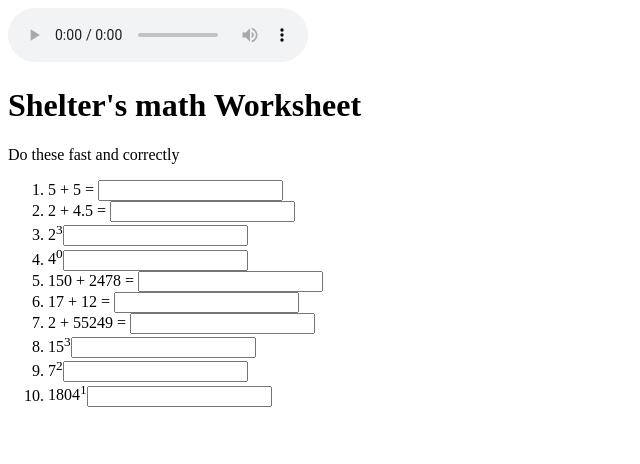
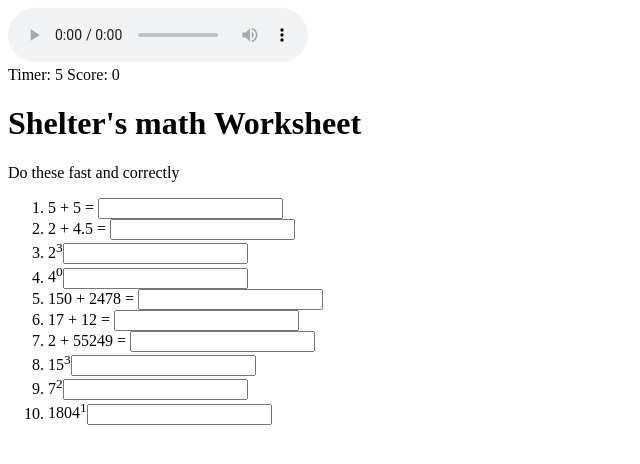
Before and after one commit to ShelterGimbel-Sherr/Shelter_Coding_2.0, a plain HTML site: page index.html in a window 1280 px wide. Shown: the whole page, without its empty margins (0-640 px from the left). Drawn offline with nearby package versions, Linux system fonts and the light colour scheme.

Commit message:
Update index.html

```diff
--- a/index.html
+++ b/index.html
@@ -20,6 +20,7 @@
 <audio id="sad" controls>
 <source src="snd/sad.mp3" type="audio/mpeg">
 </audio>
+  <div>Timer: <span id="theTimer">0</span> Score: <span id="score">0</span></div>
 <h1>Shelter's math Worksheet</h1>
 <p>Do these fast and correctly</p>
 <ol>
```
